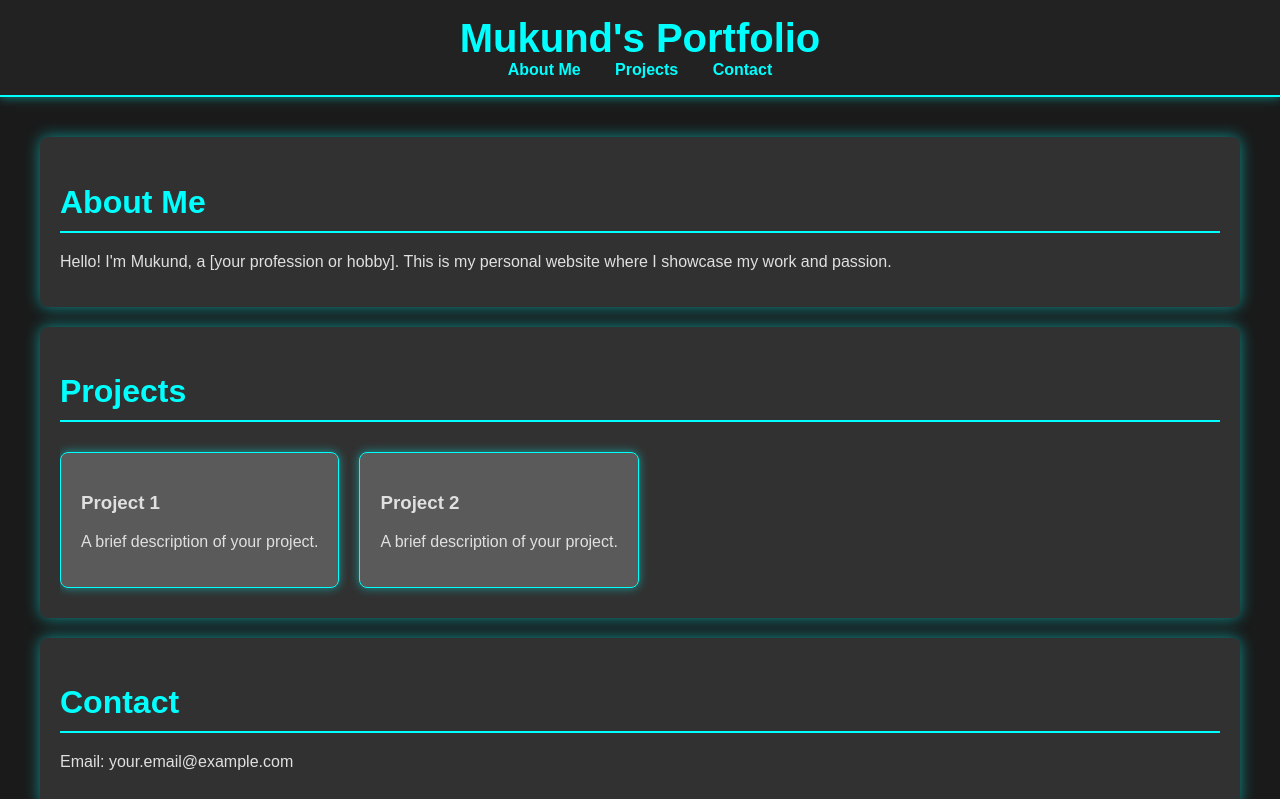
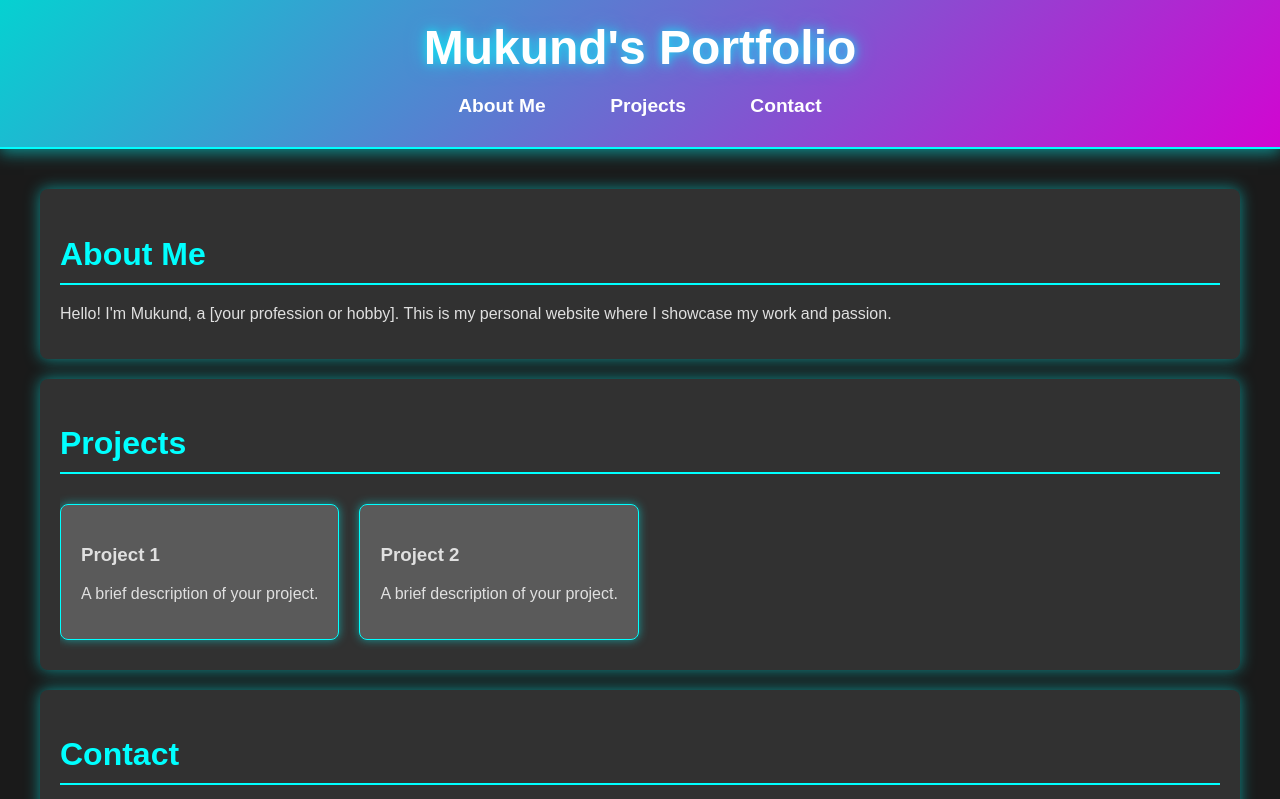
Before and after one commit to mukundchoudhary13/Mukund, a plain HTML site: page index.html in a window 1280 px wide. Shown: the top 799 px of the page. Drawn offline with Linux system fonts and the light colour scheme.

Commit message:
Update header with cyberpunk theme

```diff
--- a/style.css
+++ b/style.css
@@ -7,31 +7,64 @@ body {
     color: #e0e0e0; /* Light text color */
     overflow-x: hidden;
 }
+/* Header Styles */
+header {
+    background: linear-gradient(135deg, rgba(0, 255, 255, 0.8), rgba(255, 0, 255, 0.8)); /* Gradient background */
+    color: #fff;
+    padding: 20px 0;
+    text-align: center;
+    position: relative;
+    box-shadow: 0 4px 15px rgba(0, 255, 255, 0.5);
+    border-bottom: 2px solid #0ff;
+}
 
-header {
-    background: #222;
-    color: #0ff; /* Neon cyan */
-    text-align: center;
-    padding: 1rem;
-    border-bottom: 2px solid #0ff;
-    box-shadow: 0 0 10px rgba(0, 255, 255, 0.5);
+.header-content {
+    max-width: 1200px;
+    margin: auto;
+    position: relative;
+    z-index: 1;
 }
 
 header h1 {
+    font-size: 3rem;
     margin: 0;
-    font-size: 2.5rem;
+    text-shadow: 0 0 10px rgba(0, 255, 255, 0.7), 0 0 20px rgba(0, 255, 255, 0.5);
+}
+
+nav {
+    margin-top: 10px;
 }
 
 nav a {
-    color: #0ff;
+    color: #fff;
     text-decoration: none;
-    margin: 0 15px;
+    margin: 0 20px;
     font-weight: bold;
+    font-size: 1.2rem;
+    position: relative;
+    display: inline-block;
+    padding: 10px;
     transition: color 0.3s, text-shadow 0.3s;
 }
 
+nav a::after {
+    content: '';
+    position: absolute;
+    left: 50%;
+    bottom: -5px;
+    width: 0;
+    height: 2px;
+    background: #ff0; /* Neon yellow underline */
+    transition: width 0.3s, left 0.3s;
+}
+
+nav a:hover::after {
+    width: 100%;
+    left: 0;
+}
+
 nav a:hover {
-    color: #ff0; /* Neon yellow */
+    color: #ff0;
     text-shadow: 0 0 10px rgba(255, 255, 0, 0.7);
 }
 
```
